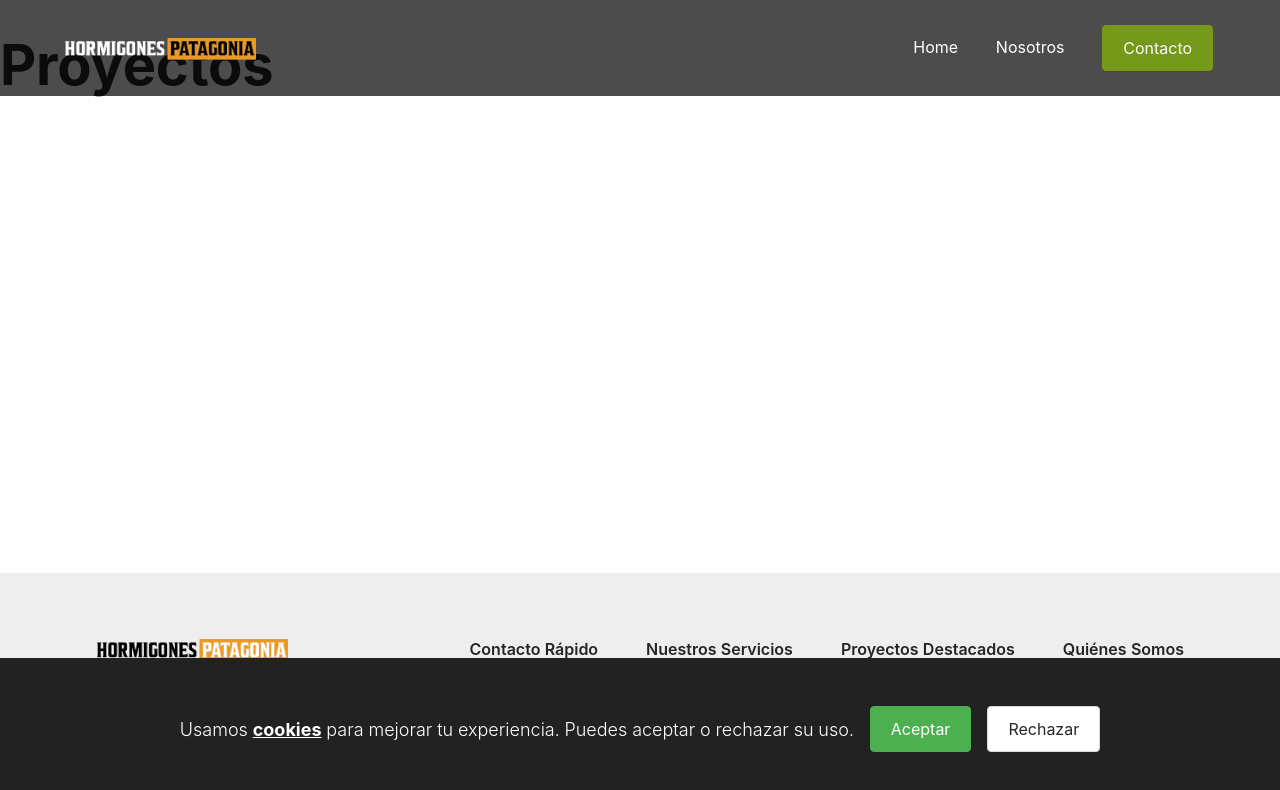
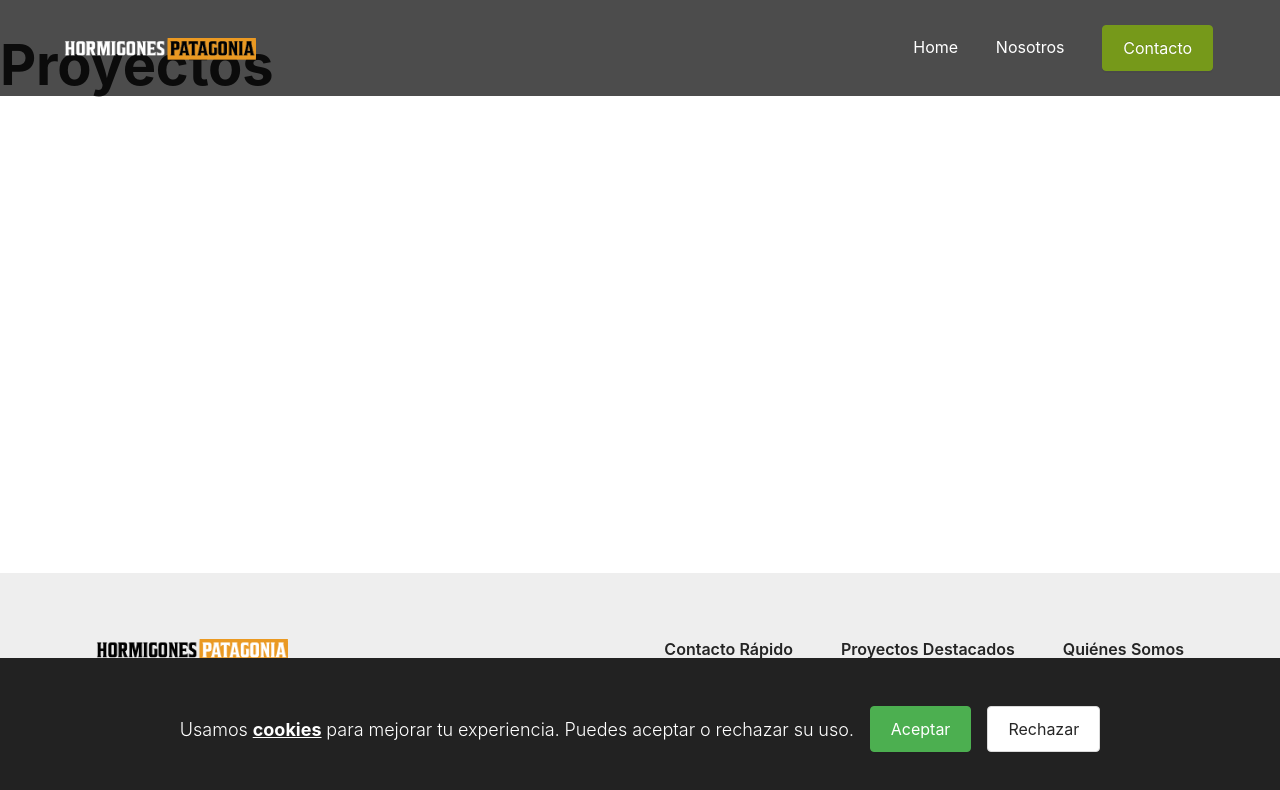
Before and after one commit to BCaceres87/hormigones-patagonia-website, a React (Vite) app: page /projects in a window 1280 px wide. Shown: the top 790 px of the page. Built offline with nearby package versions, Linux system fonts and the light colour scheme.

Commit message:
Comment unused link

```diff
--- a/src/components/footer.jsx
+++ b/src/components/footer.jsx
@@ -21,9 +21,9 @@ const Footer = () => {
          <li>
            <Link to="/contact">Contacto Rápido</Link>
          </li>
-         <li>
+         {/* <li>
            <Link to="/services">Nuestros Servicios</Link>
-         </li>
+         </li> */}
          <li>
            <Link to="/projects">Proyectos Destacados</Link>
          </li>
@@ -51,7 +51,7 @@ const Footer = () => {
      </div>
      <div className={styles.policies_wrapper}>
       <ul>
-        <li>
+        <li className={styles.rights_reserved_item}>
           <span className={styles.rights_reserved_text}>
             © 2025 Hormigones Patagonia. Todos los derechos reservados.
           </span>
```
